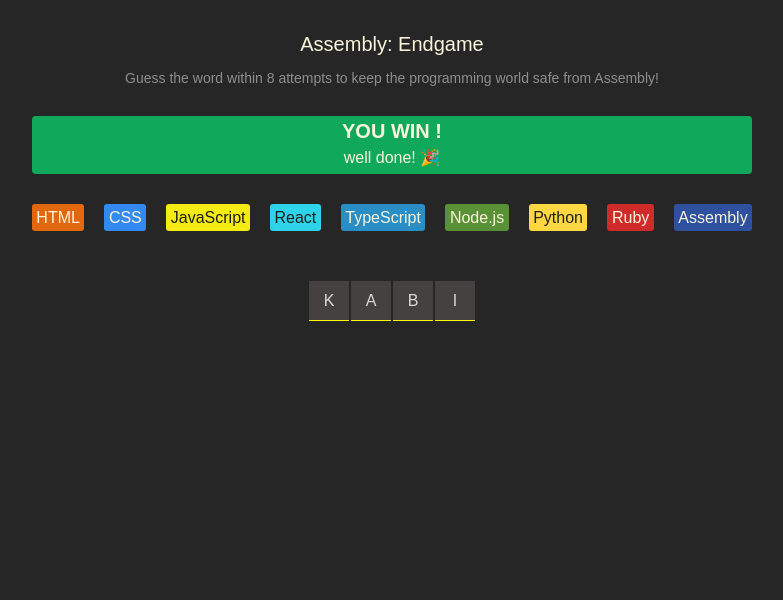
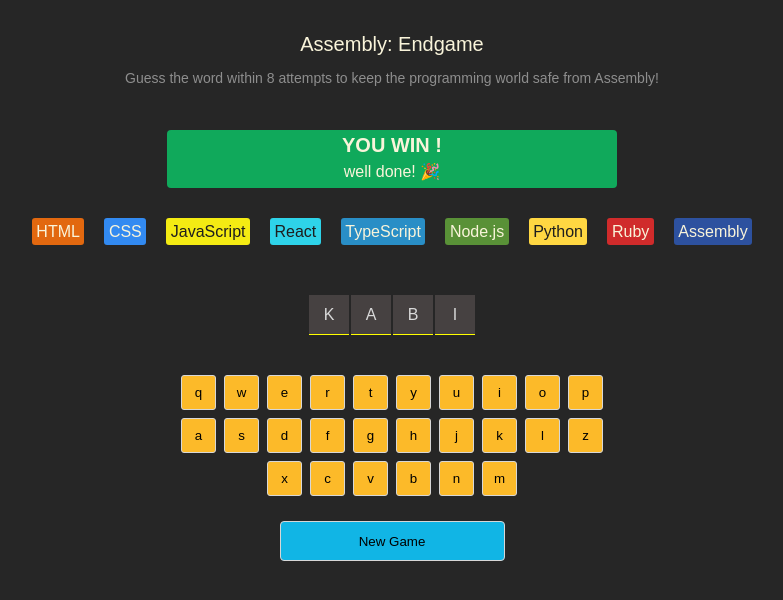
Before and after one commit to Kabileshwaran183/Assembly-EndGame, a React (Vite) app: page / in a window 1280 px wide. Shown: the top 600 px of the page, without its empty margins (248-1031 px from the left). Built offline with nearby package versions, Linux system fonts and the light colour scheme.

Commit message:
keybord and newGame BTN

```diff
--- a/src/App.jsx
+++ b/src/App.jsx
@@ -15,6 +15,12 @@
 const wordEl = word.split("").map(w=>(
   <span className="each-word">{w.toUpperCase()}</span>
 ))
+
+const alphabets="qwertyuiopasdfghjklzxcvbnm"
+const keyboard= alphabets.split("").map((alp) => (
+  <button key={alp} className="key">{alp}</button>
+))
+
 
   return (
     <>
@@ -34,6 +40,12 @@
             <section className="word">
                 {wordEl}
             </section>
+            <section className="keyboard">
+              {keyboard}
+            </section>
+
+              <button className="newGame">New Game</button>
+
       </main>
     </>
   )
--- a/src/index.css
+++ b/src/index.css
@@ -10,6 +10,13 @@
   padding: 20px;
   height: 100vh;
   display: flex;
+  justify-content: center;
+  /* align-items: center; */
+}
+main{
+  display: flex;
+  flex-direction: column;
+  align-items: center;
   justify-content: center;
 }
 header {
@@ -31,6 +38,8 @@
     text-align: center;
     color: #F9F4DA;
     border-radius: 4px;
+    max-width: 450px;
+    width:100%;
     padding:2px;
     margin-block: 30px;
 }
@@ -58,6 +67,7 @@
   display: flex;
   justify-content: center;
   gap:2px;
+  margin-bottom: 40px;
 }
 section.word .each-word{
   width: 40px;
@@ -68,3 +78,32 @@
   align-items: center;
   justify-content: center;
 }
+section.keyboard {
+  display: flex;
+  flex-wrap: wrap;
+  gap: 8px;
+  justify-content: center;
+  max-width: 450px;
+  margin-bottom: 25px ;
+}
+
+section.keyboard > button {
+  height: 35px;
+  width: 35px;
+  background-color: #FCBA29;
+  border: 1px solid #D7D7D7;
+  border-radius: 3px;
+  cursor: pointer;
+}
+.newGame{
+  background-color: #11B5E5;
+    border: 1px solid #D7D7D7;
+    border-radius: 4px;
+    width: 225px;
+    height: 40px;
+    display: block;
+    cursor: pointer;
+}
+.newGame:hover{
+  color:white;
+}
```
